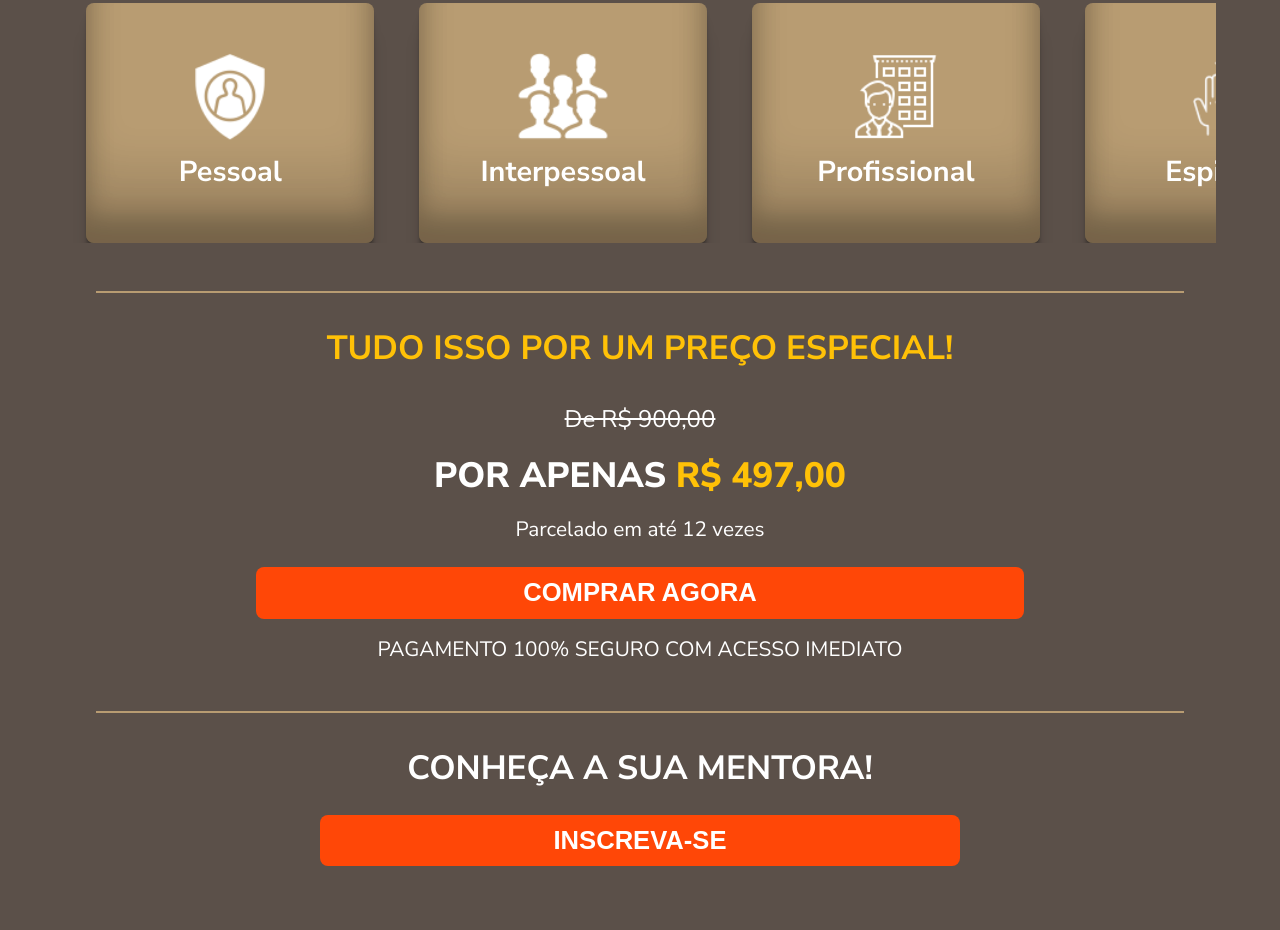
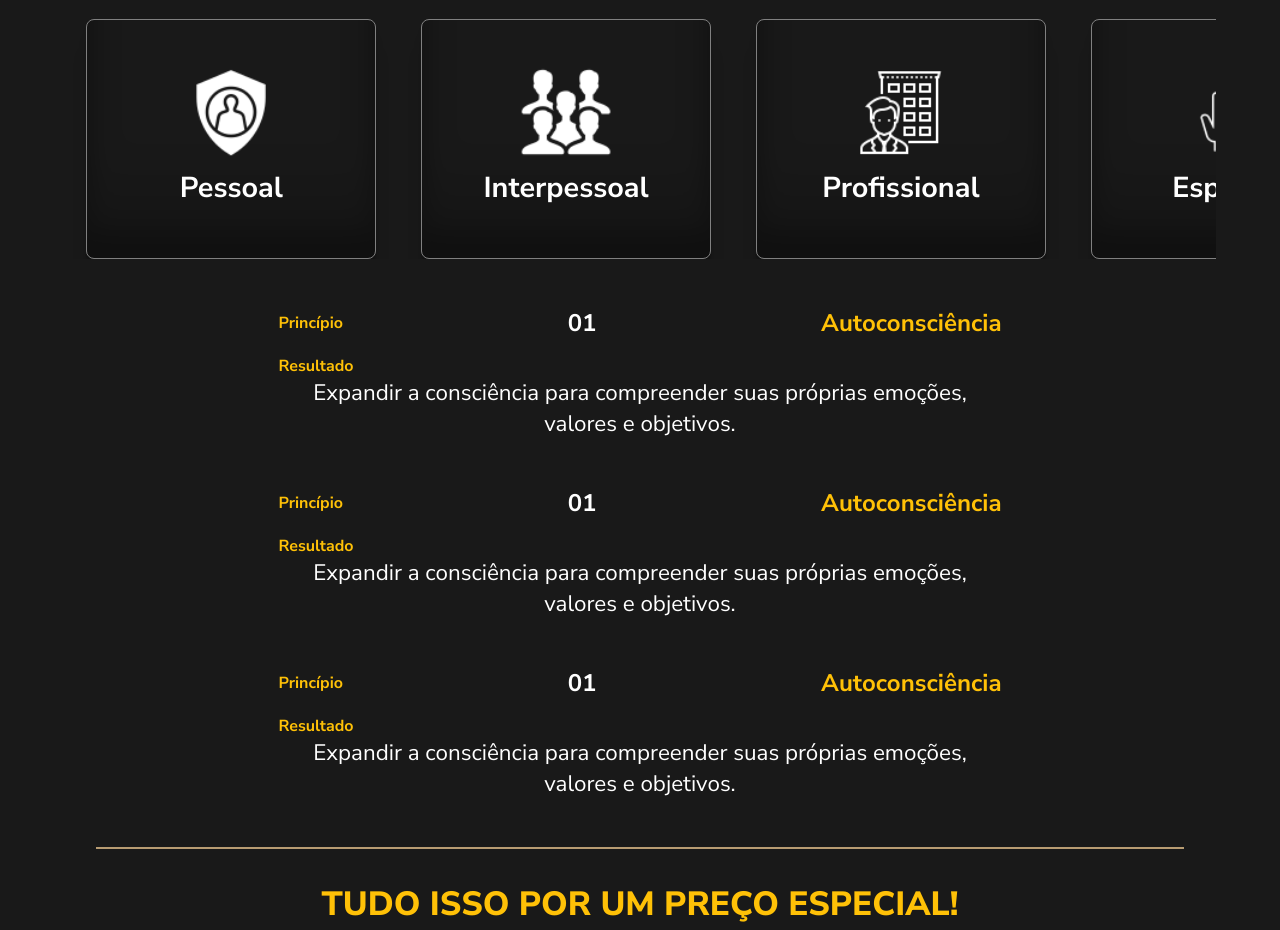
Before and after one commit to VicenteCarlos/landing-page.web, a website: page index.html in a window 1280 px wide. Shown: the part 798-1728 px from the top of the page. Drawn offline with nearby package versions, Linux system fonts and the light colour scheme.

Commit message:
refactor: progress

```diff
--- a/index.html
+++ b/index.html
@@ -73,11 +73,53 @@
             <h4>Espiritual</h4>
           </div>
         </div>
+        <div id="container-content-cards-goals">
+          <div class="content-card-goal">
+            <hgroup>
+              <h4>Princípio</h4>
+              <h4 class="number-principle">01</h4>
+              <h4 class="principle-of">Autoconsciência</h4>
+            </hgroup>
+            <div class="description-content-card-goal">
+              <h4>Resultado</h4>
+              <p>
+                Expandir a consciência para compreender suas próprias emoções,
+                valores e objetivos.
+              </p>
+            </div>
+          </div>
+          <div class="content-card-goal">
+            <hgroup>
+              <h4>Princípio</h4>
+              <h4 class="number-principle">01</h4>
+              <h4 class="principle-of">Autoconsciência</h4>
+            </hgroup>
+            <div class="description-content-card-goal">
+              <h4>Resultado</h4>
+              <p>
+                Expandir a consciência para compreender suas próprias emoções,
+                valores e objetivos.
+              </p>
+            </div>
+          </div>
+          <div class="content-card-goal">
+            <hgroup>
+              <h4>Princípio</h4>
+              <h4 class="number-principle">01</h4>
+              <h4 class="principle-of">Autoconsciência</h4>
+            </hgroup>
+            <div class="description-content-card-goal">
+              <h4>Resultado</h4>
+              <p>
+                Expandir a consciência para compreender suas próprias emoções,
+                valores e objetivos.
+              </p>
+            </div>
+          </div>
+        </div>
       </section>
       <section id="prices">
-        <h2 data-aos="fade-up">
-          Tudo isso por um preço especial!
-        </h2>
+        <h2 data-aos="fade-up">Tudo isso por um preço especial!</h2>
         <span data-aos="fade-up" class="initial-price">De R$ 900,00</span>
         <p data-aos="fade-up">Por apenas <span>R$ 497,00</span></p>
         <p class="limit-times" data-aos="fade-up">Parcelado em até 12 vezes</p>
@@ -123,7 +165,9 @@
         </div>
       </section>
       <section id="event-for">
-        <h2 data-aos="fade-up">Para quem é a Imersão Novo Tempo? Só vendo para saber!</h2>
+        <h2 data-aos="fade-up">
+          Para quem é a Imersão Novo Tempo? Só vendo para saber!
+        </h2>
         <video
           height="300"
           src="./assets/video/imersao.mp4"
@@ -135,7 +179,7 @@
         <h2 data-aos="fade-up">Onde será o evento:</h2>
         <div class="localization" data-aos="fade-up">
           <p><span>Data:</span>&nbsp;20/11/2024</p>
-          <p><span>Horário:</span>&nbsp;09:00 às 17:00</p>
+          <p><span>Horário:</span>&nbsp;8:30 às 19:00</p>
           <p><span>Local:</span>&nbsp;Hotel Blue Tree</p>
           <p><span>Endereço:</span>&nbsp;Santo André</p>
         </div>
--- a/styles/style.scss
+++ b/styles/style.scss
@@ -2,7 +2,7 @@
 @import "./mixin.scss";
 
 body {
-  background-color: #5b5049;
+  background-color: #191919;
   color: white;
   overflow: initial;
 }
@@ -31,9 +31,14 @@ section {
   align-items: center;
 }
 
+h2 {
+  font-size: 2rem;
+  font-weight: 800;
+}
+
 button {
   margin-top: 1.5rem;
-  background-color: #ff4707;
+  background-color: #d32f2f;
   border-radius: 0.5rem;
   padding: 0.7rem;
   color: white;
@@ -68,7 +73,7 @@ button {
       font-size: 2rem;
 
       span {
-        color: $secondary-color;
+        color: $primary-color;
         text-transform: uppercase;
       }
     }
@@ -100,7 +105,6 @@ button {
     h2 {
       color: $primary-color;
       text-transform: uppercase;
-      font-size: 1.5rem;
       width: 85%;
       margin: 2rem auto 0 auto;
     }
@@ -117,16 +121,21 @@ button {
     text-align: justify;
   }
 
+  // #container-cards-goals:nth-child(1) {
+  //   border-color: $primary-color;
+  // }
+
   #container-cards-goals {
     display: flex;
     justify-content: flex-start;
-    margin-top: 2rem;
+    margin-top: 3rem;
     height: 9rem;
     width: 90%;
     overflow-x: scroll;
 
     .card-goal {
-      background-color: #b89c72;
+      border: 0.0625rem solid gray;
+      background-color: transparent;
       display: flex;
       flex-direction: column;
       align-items: center;
@@ -141,9 +150,59 @@ button {
         rgba(0, 0, 0, 0.06) 0px 2px 1px, rgba(0, 0, 0, 0.09) 0px 4px 2px,
         rgba(0, 0, 0, 0.09) 0px 8px 4px, rgba(0, 0, 0, 0.09) 0px 16px 8px,
         rgba(0, 0, 0, 0.09) 0px 32px 16px;
+      cursor: pointer;
 
       h4 {
         margin: 0.5rem 0;
+      }
+    }
+
+  }
+
+  #container-content-cards-goals {
+    display: flex;
+    flex-direction: column;
+    align-items: center;
+
+    .content-card-goal {
+      display: flex;
+      flex-direction: column;
+      align-items: center;
+
+      h4:not(.number-principle) {
+        color: $primary-color;
+      }
+
+      hgroup {
+        border-top: 0;
+        display: flex;
+        justify-content: space-between;
+        align-items: center;
+
+        .principle-of,
+        .number-principle {
+          font-size: 1.5rem;
+        }
+
+        .number-principle {
+          margin: 0 0.5rem;
+        }
+      }
+
+      .description-content-card-goal {
+        display: flex;
+        flex-direction: column;
+        align-items: center;
+        margin-top: 1rem;
+
+        h4 {
+          margin-right: auto;
+          margin-left: 7.5%;
+        }
+
+        p {
+          margin-top: 0;
+        }
       }
     }
   }
```
Also changed, not shown: styles/style.css, 1 other file.
